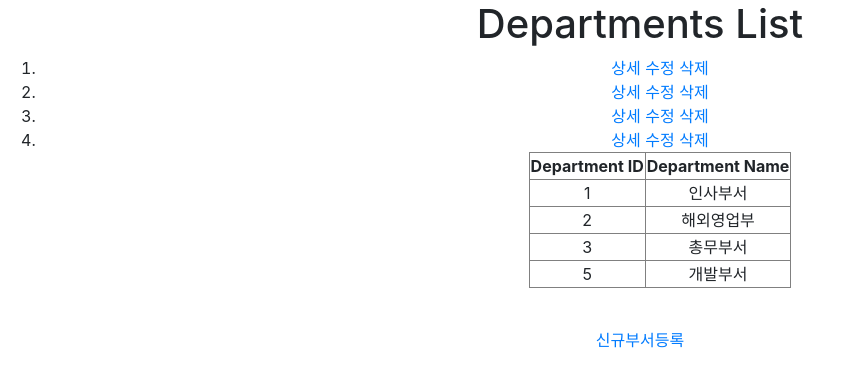
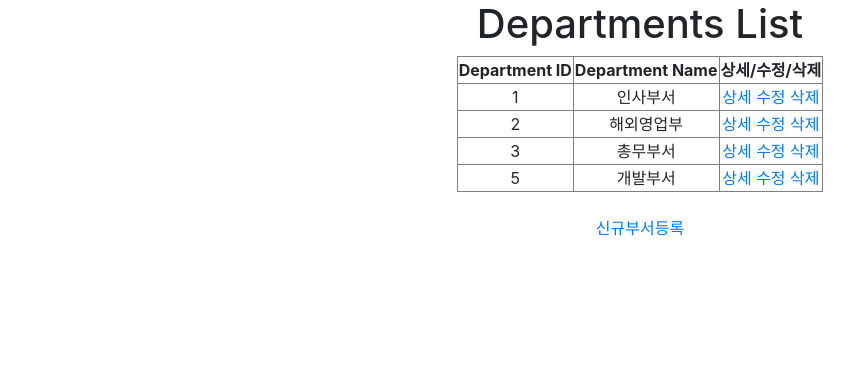
Before and after one commit to HanSeulChung/djangocompanytestpage, a Django app: page /company/department/all/ in a window 1280 px wide. Shown: the part 56-443 px from the top of the page, without its empty margins (0-864 px from the left). Run offline with Django 4.2, Linux system fonts and the light colour scheme; data comes from the database, SQL or seed files in the repository; both versions use the stored data as it was after the commit; parts of the project's set-up code (start-up, migrations or seed data) failed here and were passed over; some libraries are stand-ins or nearby versions.

Commit message:
페이지 수정

```diff
--- a/company/templates/dept/readDepartment.html
+++ b/company/templates/dept/readDepartment.html
@@ -13,30 +13,28 @@
 		<h1>Departments List</h1>
 
 		{% if department_list %}
-        <ol>
+
 
             <table style="text-align: center " border = "1">
                 <tr>
                     <th>Department ID</th>
                     <th>Department Name</th>
+                    <th>상세/수정/삭제</th>
                 </tr>
 
 			    {% for d in department_list %}
                 <tr>
 				    <td>{{ d.Department_ID }}</td>
                     <td>{{ d.Department_NAME }}</td>
+                    <td> <a href="{% url 'company:depDet'  d.Department_ID %}">상세</a>
+                        <a href="{% url 'company:depMod'  d.Department_ID %}">수정</a>
+                        <a href="{% url 'company:depDel'  d.Department_ID %}">삭제</a></td>
                 </tr>
-
-                    <li>
-                        <a href="{% url 'company:depDet'  d.Department_ID %}">상세</a>
-                        <a href="{% url 'company:depMod'  d.Department_ID %}">수정</a>
-                        <a href="{% url 'company:depDel'  d.Department_ID %}">삭제</a>
-                    </li>
 
 
             {% endfor %}
             </table>
-        </ol>
+
 		{% else %}
             <p>department: 0</p>
 		{% endif %}
--- a/myproj/urls.py
+++ b/myproj/urls.py
@@ -26,4 +26,4 @@ urlpatterns = [
     path('accounts/register/done/', UserCreateDoneTV.as_view(), name='register_done'),
 ]
 
-urlpatterns += static(settings.MEDIA_URL, document_root=settings.MEDIA_ROOT)
+# urlpatterns += static(settings.MEDIA_URL, document_root=settings.MEDIA_ROOT)
```
Also changed, not shown: company/templates/emp/readEmployer.html (+4 -3 lines), db.sqlite3.
